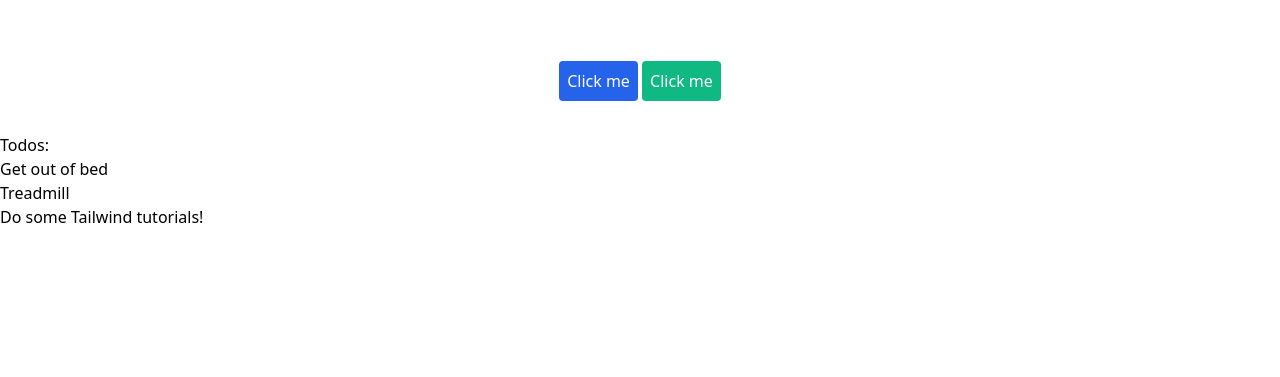
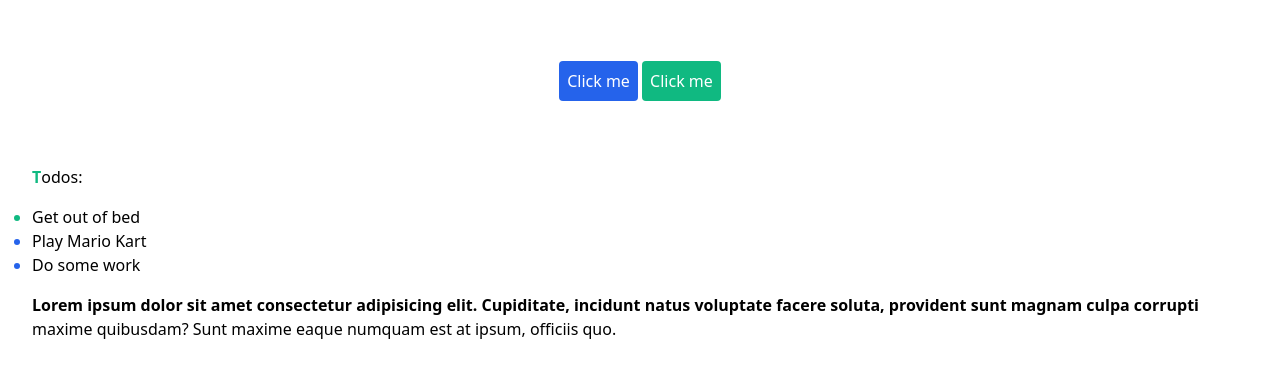
Before and after one commit to KatieMBerry/tailwind-just-in-time, a plain HTML site: page index.html in a window 1280 px wide. Shown: the part 107-484 px from the top of the page. Drawn offline with Linux system fonts and the light colour scheme.

Commit message:
features: extra variants

```diff
--- a/index.html
+++ b/index.html
@@ -17,13 +17,14 @@
       <button class="bg-green-500 text-white p-2 rounded">Click me</button>
     </div>
 
-    <div>
-      <h3>Todos:</h3>
-      <ul>
-        <li>Get out of bed</li>
-        <li>Treadmill</li>
-        <li>Do some Tailwind tutorials!</li>
-      </ul>
-    </div>
+    <div class="p-8">
+        <h3 class="first-letter:font-bold first-letter:text-green-500">Todos:</h3>
+        <ul class="my-4 marker:text-blue-600 list-disc">
+          <li class="marker:text-green-500">Get out of bed</li>
+          <li class="selection:bg-pink-500 selection:text-white">Play Mario Kart</li>
+          <li class="selection:bg-purple-500 selection:text-white">Do some work</li>
+        </ul>
+        <p class="first-line:font-semibold">Lorem ipsum dolor sit amet consectetur adipisicing elit. Cupiditate, incidunt natus voluptate facere soluta, provident sunt magnam culpa corrupti maxime quibusdam? Sunt maxime eaque numquam est at ipsum, officiis quo.</p>
+      </div>
 </body>
 </html>
```
Also changed, not shown: build/styles.css.
